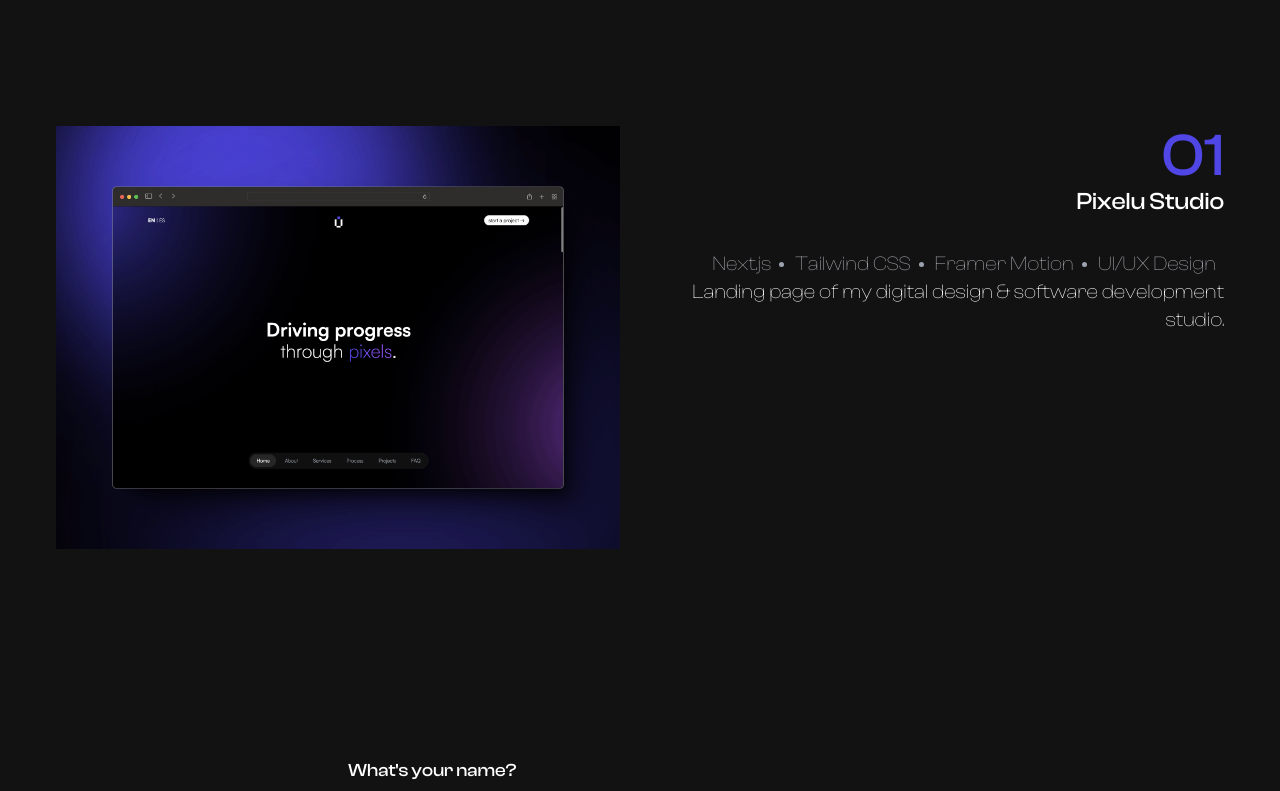
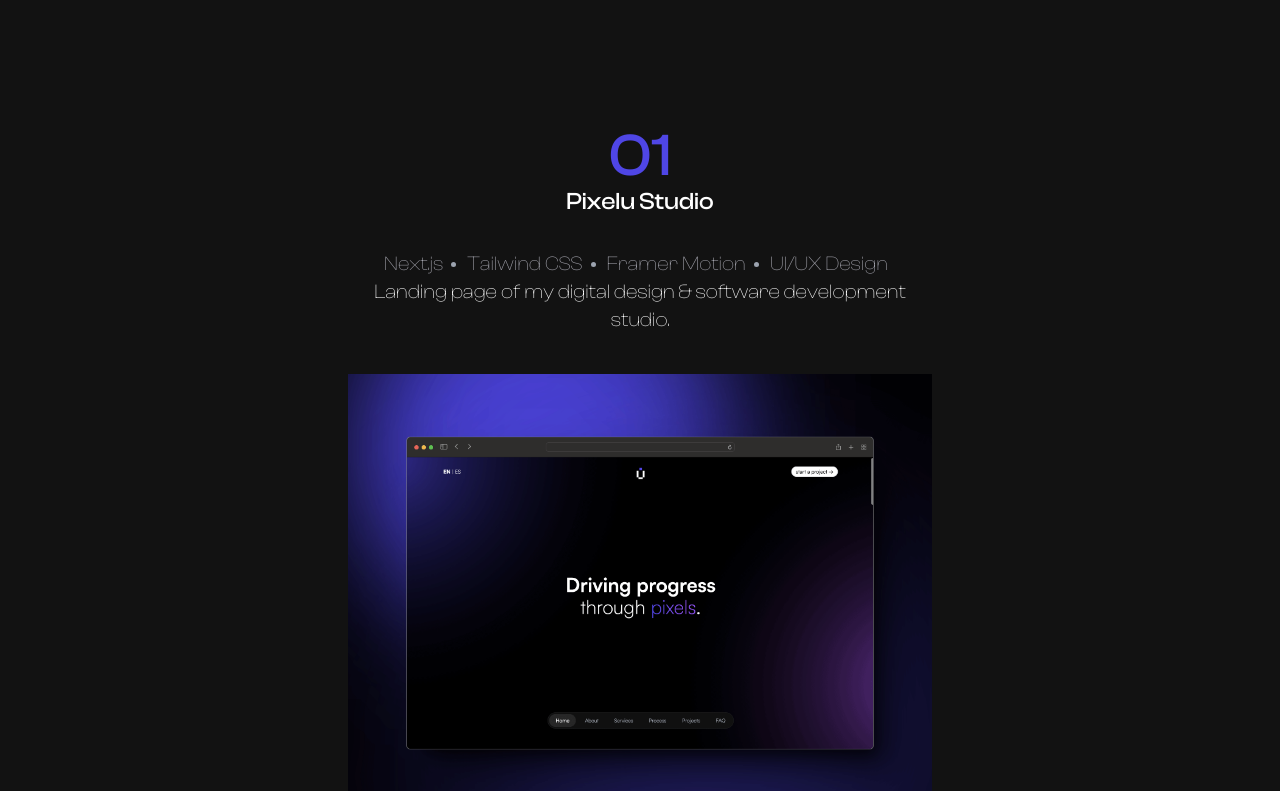
Before and after one commit to AlonsoMtzG/alonsomtz-portfolio, a Next.js app: page / in a window 1280 px wide. Shown: the part 680-1471 px from the top of the page. Built offline with nearby package versions, Linux system fonts and the light colour scheme.

Commit message:
update projects

```diff
--- a/components/Projects/index.jsx
+++ b/components/Projects/index.jsx
@@ -11,28 +11,17 @@ export const Projects = ({ divRef }) => {
   const { selectedProject } = useThemeContext();
 
   return (
-    <section className="flex">
-      <div className="flex flex-1 mr-10">
-        <Image
-          priority={true}
-          width={1920}
-          height={1440}
-          className="w-full"
-          src={projects[selectedProject].src}
-          alt={projects[selectedProject].name}
-        />
-      </div>
-      <div className="flex flex-1 flex-col gap-8">
-        <div className="flex flex-col">
-          <span className="text-right text-6xl font-medium text-indigo-600">
-            01
-          </span>
-          <span ref={divRef} className="text-right text-2xl font-medium">
+    <section className="flex justify-center">
+      <div className="flex-col items-center w-1/2">
+        <div className="flex flex-1 flex-col gap-8 mb-10">
+          <div className="flex flex-col text-center">
+            <span className="text-6xl font-medium text-indigo-600">01</span>
+            <span ref={divRef} className="text-2xl font-medium">
               Pixelu Studio
             </span>
           </div>
           <div>
-          <div className="flex items-center gap-4 justify-end">
+            <div className="flex items-center gap-4 justify-center">
               {projects[selectedProject].techs.map((val, idx) => (
                 <div key={val + idx} className="flex items-center">
                   <span className="text-zinc-400 text-xl font-thin mr-2">
@@ -44,9 +33,20 @@ export const Projects = ({ divRef }) => {
                 </div>
               ))}
             </div>
-          <p className="text-right text-xl font-thin">
+            <p className="text-xl font-thin text-center">
               {projects[selectedProject].description}
             </p>
+          </div>
+        </div>
+        <div className="flex flex-1">
+          <Image
+            priority={true}
+            width={1920}
+            height={1440}
+            className="w-full"
+            src={projects[selectedProject].src}
+            alt={projects[selectedProject].name}
+          />
         </div>
       </div>
     </section>
```
Lines whose indentation alone changed are shown as unchanged.
